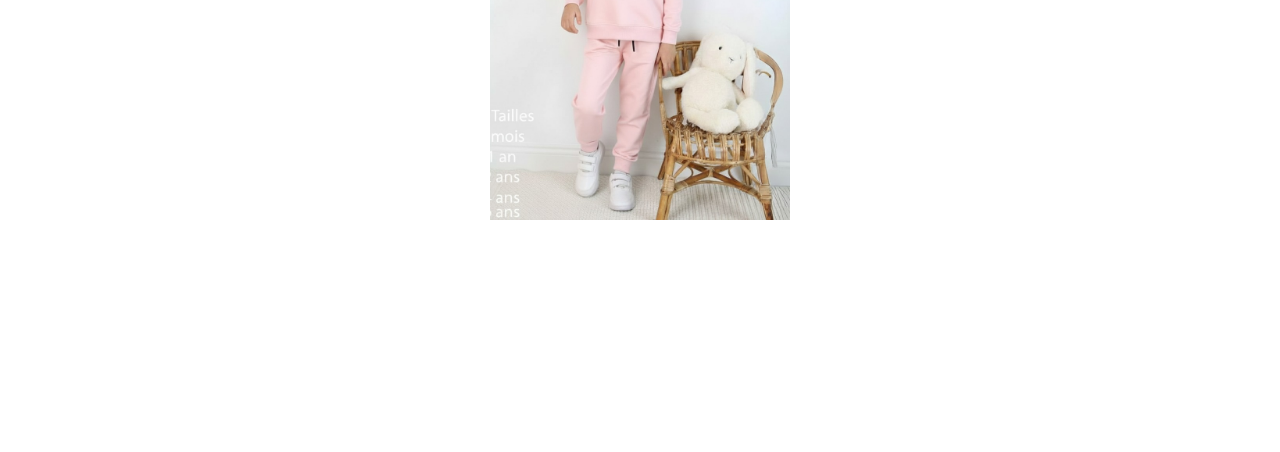
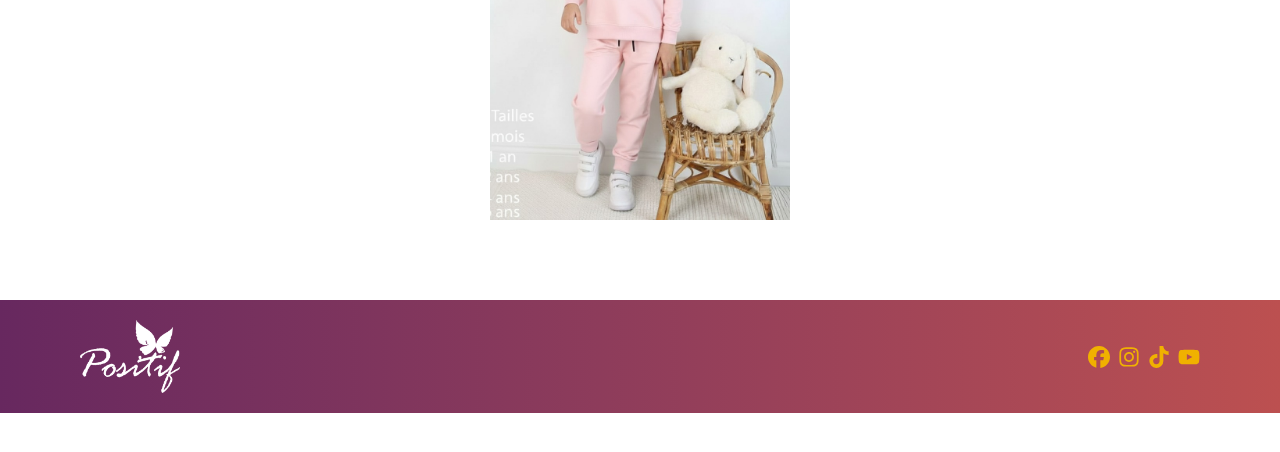
Before and after one commit to waellolo123/positif, a React (Vite) app: page / in a window 1280 px wide. Shown: the part 2167-2619 px from the top of the page. After the commit the page ends 2580 px from the top, so only its background shows below. Built offline with nearby package versions, Linux system fonts and the light colour scheme.

Commit message:
last changtes

```diff
--- a/src/App.jsx
+++ b/src/App.jsx
@@ -2,6 +2,7 @@ import {Routes, Route} from "react-router-dom";
 import './App.css'
 import Home from "./pages/Home";
 import Header from "./components/Header";
+import Footer from "./components/Footer";
 
 function App() {
 
@@ -11,6 +12,7 @@ function App() {
      <Routes>
       <Route path="/" element={<Home />}/>
      </Routes>
+     <Footer />
     </>
   )
 }
--- /dev/null
+++ b/src/components/Footer.jsx
@@ -0,0 +1,21 @@
+import logo from "/p_l.png";
+import { FaFacebook, FaInstagram, FaPhone, FaTiktok, FaYoutube } from "react-icons/fa6";
+import { IoIosMail } from "react-icons/io";
+
+const Footer = () => {
+  return (
+    <div className="mt-20 w-full bg-gradient-to-r from-purple to-saumon px-20 py-5">
+     <div className="flex items-center justify-between max-sm:justify-center">
+     <img src={logo} alt="" className="w-[100px]"/>
+      <div className="flex gap-2 text-yellow-500 max-sm:hidden">
+        <FaFacebook size={22}/>
+        <FaInstagram size={22}/>
+        <FaTiktok size={22}/>
+        <FaYoutube size={22}/>
+      </div>
+     </div>
+    </div>
+  )
+}
+
+export default Footer;
--- a/src/pages/Home.jsx
+++ b/src/pages/Home.jsx
@@ -9,8 +9,8 @@ import child4 from "../assets/child4.jpeg";
 
 const Home = () => {
   return (
-    <div className=" h-[500vh] px-2 lg:px-10 md:px-20 mx-auto">
-     <img src={backgr} className="opacity-20 -z-1 absolute top-0 left-0 right-0"/>
+    <div className="px-2 lg:px-10 md:px-20 mx-auto">
+     <img src={backgr} className="opacity-20 -z-1 absolute top-0 left-0 right-0 w-full h-full"/>
      <Text title={"Joggings pour enfants"} subtitle={"très bonne qualité, toutes les tailles"}/>
 
      {/* formulaire et image containers */}
```
